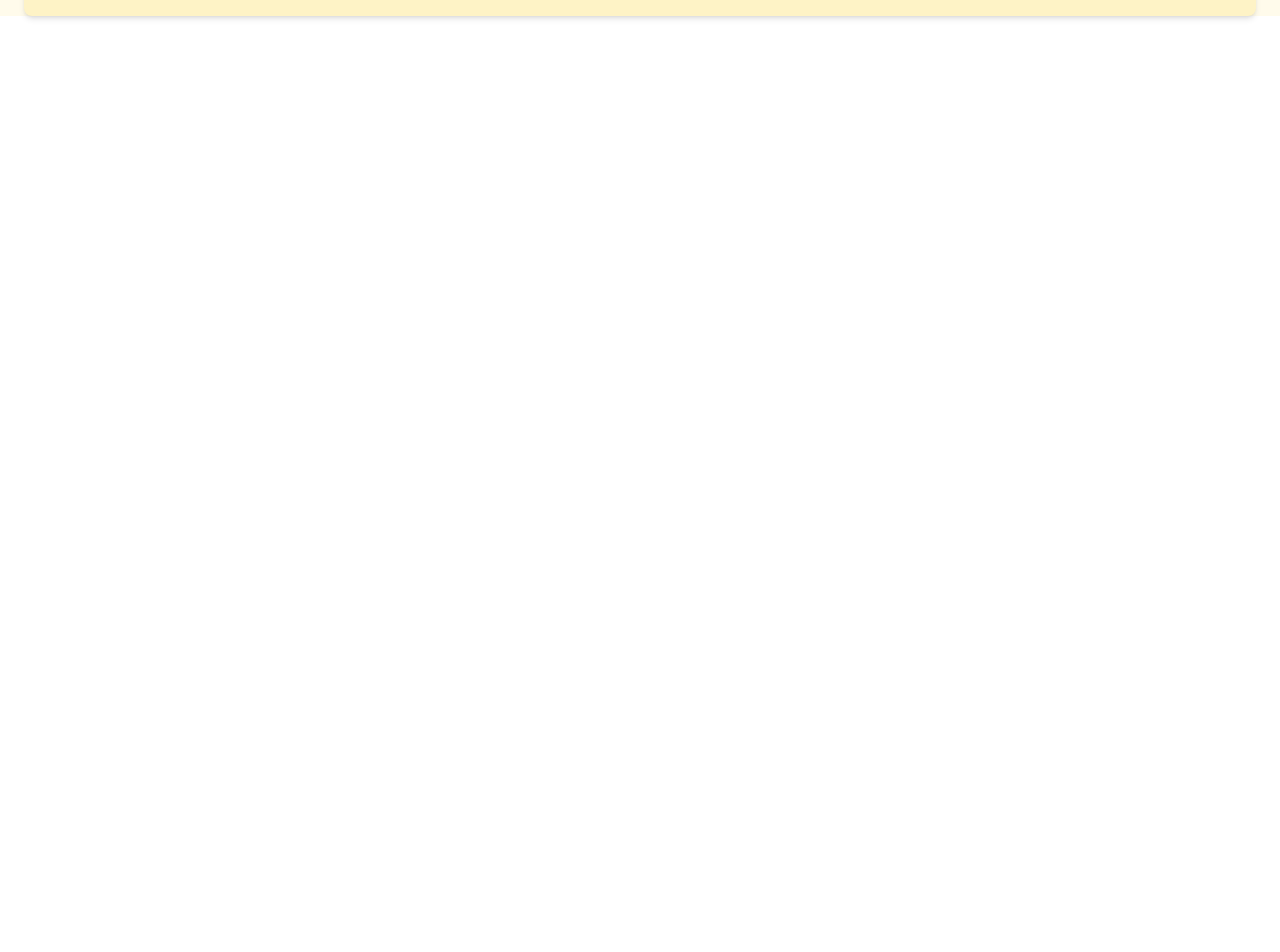
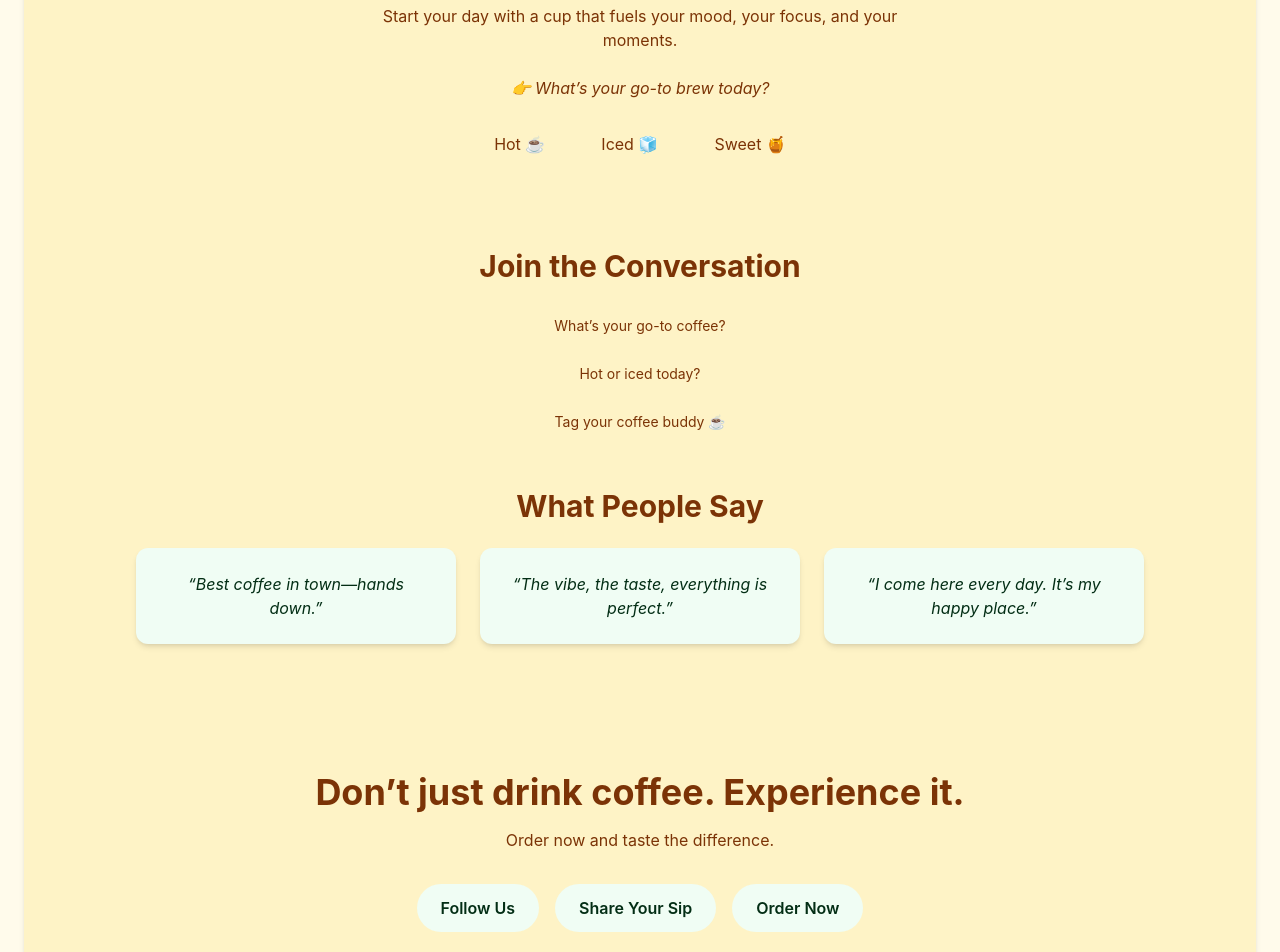
Before and after one commit to Dominic-Bravo/CoffeShopWebSite, a React (Vite) app: page / in a window 1280 px wide. Shown: the part 1480-2432 px from the top of the page. Before the commit the page ends 1520 px from the top, so only its background shows below. Built offline with nearby package versions, Linux system fonts and the light colour scheme.

Commit message:
added sections call action, engagement and socials

```diff
--- a/src/App.tsx
+++ b/src/App.tsx
@@ -2,6 +2,9 @@ import './index.css'
 import Hello from './components/test'
 import Navbar from './components/navbar'
 import CoffeeCarousel from './components/cofffeeCarousel'
+import EngagementSection from './components/engagement'
+import SocialProofSection from './components/socialproofsection'
+import CallToActionSection from './components/CallToActionSection'
 
 function App() {
   return (
@@ -11,6 +14,9 @@ function App() {
         <div className="bg-amber-100 text-amber-900 rounded-lg shadow-md p-6 m-6">
           <Hello/>
           <CoffeeCarousel/>
+          <EngagementSection/>
+          <SocialProofSection/>
+          <CallToActionSection/>
         </div>
       </main>
     </div>
--- /dev/null
+++ b/src/components/CallToActionSection.tsx
@@ -0,0 +1,33 @@
+import { hoverScale } from "../styles/customStyle";
+
+export default function CallToActionSection() {
+  return (
+    <section className="bg-coffee-900 py-16 text-center text-coffee-50">
+
+      {/* Headline */}
+      <h2 className="text-3xl md:text-4xl font-bold mb-4">
+        Don’t just drink coffee. Experience it.
+      </h2>
+
+      {/* Subtext */}
+      <p className="text-coffee-300 mb-8">
+        Order now and taste the difference.
+      </p>
+
+      {/* Buttons */}
+      <div className="flex justify-center gap-4 flex-wrap">
+        <button className={`px-6 py-3 bg-green-50 text-green-950 rounded-full font-semibold hover:bg-green-100 transition duration-300 ${hoverScale}`}>
+          Follow Us
+        </button>
+
+        <button className={`px-6 py-3 bg-green-50 text-green-950 rounded-full font-semibold hover:bg-green-100 transition duration-300 ${hoverScale}`}>
+          Share Your Sip
+        </button>
+
+        <button className={`px-6 py-3 bg-green-50 text-green-950 rounded-full font-semibold hover:bg-green-100 transition duration-300 ${hoverScale}`}>
+          Order Now
+        </button>
+      </div>
+    </section>
+  );
+}
--- a/src/components/cofffeeCarousel.tsx
+++ b/src/components/cofffeeCarousel.tsx
@@ -11,10 +11,10 @@ export default function CoffeeMenu() {
       </h2>
 
       {/* Carousel Container */}
-      <div className="flex w-full overflow-hidden [mask-image:_linear-gradient(to_right,transparent_0,_black_128px,_black_calc(100%-128px),transparent_100%)]">
+      <div className="flex w-full overflow-hidden [mask-image:_linear-gradient(to_right,transparent_0,_black_128px,_black_calc(100%-128px),transparent_100%)] group">
 
         {/* First Loop */}
-        <div className="flex animate-infinite-scroll">
+        <div className="flex animate-infinite-scroll group-hover:[animation-play-state:paused]">
           {items.map((item) => (
             <div
               key={item.id}
@@ -35,7 +35,7 @@ export default function CoffeeMenu() {
         </div>
 
         {/* Duplicate Loop for Infinite Effect */}
-        <div className="flex animate-infinite-scroll" aria-hidden="true">
+        <div className="flex animate-infinite-scroll group-hover:[animation-play-state:paused]" aria-hidden="true">
           {items.map((item) => (
             <div
               key={`dup-${item.id}`}
@@ -55,10 +55,6 @@ export default function CoffeeMenu() {
           ))}
         </div>
       </div>
-
-      <p className="text-center mt-10 text-amber-900">
-        Your perfect cup is waiting.
-      </p>
     </div>
   );
 }
--- /dev/null
+++ b/src/components/engagement.tsx
@@ -0,0 +1,44 @@
+type EngagementOption = {
+  label: string;
+  emoji: string;
+};
+
+const options: EngagementOption[] = [
+  { label: "Hot", emoji: "☕" },
+  { label: "Iced", emoji: "🧊" },
+  { label: "Sweet", emoji: "🍯" },
+];
+
+export default function EngagementSection() {
+  return (
+    <section className="bg-coffee-900 py-5 text-center text-coffee-50">
+
+      {/* Heading */}
+      <h2 className="text-3xl md:text-4xl font-bold mb-4">
+        Coffee isn’t just a drink—it’s a lifestyle.
+      </h2>
+
+      {/* Subtext */}
+      <p className="text-coffee-300 max-w-xl mx-auto mb-6">
+        Start your day with a cup that fuels your mood, your focus, and your moments.
+      </p>
+
+      {/* Question */}
+      <p className="italic text-coffee-200 mb-6">
+        👉 What’s your go-to brew today?
+      </p>
+
+      {/* Options */}
+      <div className="flex justify-center gap-4 flex-wrap">
+        {options.map((option, index) => (
+          <button
+            key={index}
+            className="px-5 py-2 rounded-full bg-coffee-700 hover:bg-coffee-600 transition duration-300"
+          >
+            {option.label} {option.emoji}
+          </button>
+        ))}
+      </div>
+    </section>
+  );
+}
--- a/src/components/navbar.tsx
+++ b/src/components/navbar.tsx
@@ -1,19 +1,21 @@
+import { hoverScale } from "../styles/customStyle";
+
 function Navbar() {
   return (
     <nav className="p-6">
       <div className="container mx-auto flex items-center justify-between">
         <div className="text-amber-900 text-2 xl font-bold">Coffee Shop</div>
         <ul className="flex space-x-10 text-xl font-medium">
-            <li>
+            <li className={`${hoverScale}`}>
                 <a href="#" className="text-amber-900 hover:text-amber-700">Stories</a>
             </li>
-            <li>
+            <li className={`${hoverScale}`}>
                 <a href="#" className="text-amber-900 hover:text-amber-700">Coffee</a>
             </li>
-            <li>
+            <li className={`${hoverScale}`}>
                 <a href="#" className="text-amber-900 hover:text-amber-700">Equipment</a>
             </li>
-            <li>
+            <li className={`${hoverScale}`}>
                 <a href="#" className="text-amber-900 hover:text-amber-700">Store</a>
             </li>
         </ul>
--- /dev/null
+++ b/src/components/socialproofsection.tsx
@@ -0,0 +1,56 @@
+import { hoverScale } from "../styles/customStyle";
+
+type Testimonial = {
+  text: string;
+};
+
+const prompts: string[] = [
+  "What’s your go-to coffee?",
+  "Hot or iced today?",
+  "Tag your coffee buddy ☕",
+];
+
+const testimonials: Testimonial[] = [
+  { text: "Best coffee in town—hands down." },
+  { text: "The vibe, the taste, everything is perfect." },
+  { text: "I come here every day. It’s my happy place." },
+];
+
+export default function SocialProofSection() {
+  return (
+    <section className="bg-coffee-800 py-16 text-center text-coffee-50">
+
+      {/* Interactive Prompts */}
+      <div className="mb-12">
+        <h2 className="text-3xl font-bold mb-6">Join the Conversation</h2>
+
+        <div className="flex flex-col items-center gap-3">
+          {prompts.map((prompt, index) => (
+            <p
+              key={index}
+              className="bg-coffee-700 px-6 py-2 rounded-full text-sm hover:bg-coffee-600 transition"
+            >
+               {prompt}
+            </p>
+          ))}
+        </div>
+      </div>
+
+      {/* Testimonials */}
+      <div>
+        <h2 className="text-3xl font-bold mb-6"> What People Say</h2>
+
+        <div className="flex flex-wrap justify-center gap-6">
+          {testimonials.map((item, index) => (
+            <div
+              key={index}
+              className={`max-w-xs bg-green-50 text-green-950 p-6 rounded-xl shadow-md ${hoverScale}`}
+            >
+              <p className="italic text-coffee-200">“{item.text}”</p>
+            </div>
+          ))}
+        </div>
+      </div>
+    </section>
+  );
+}
```
